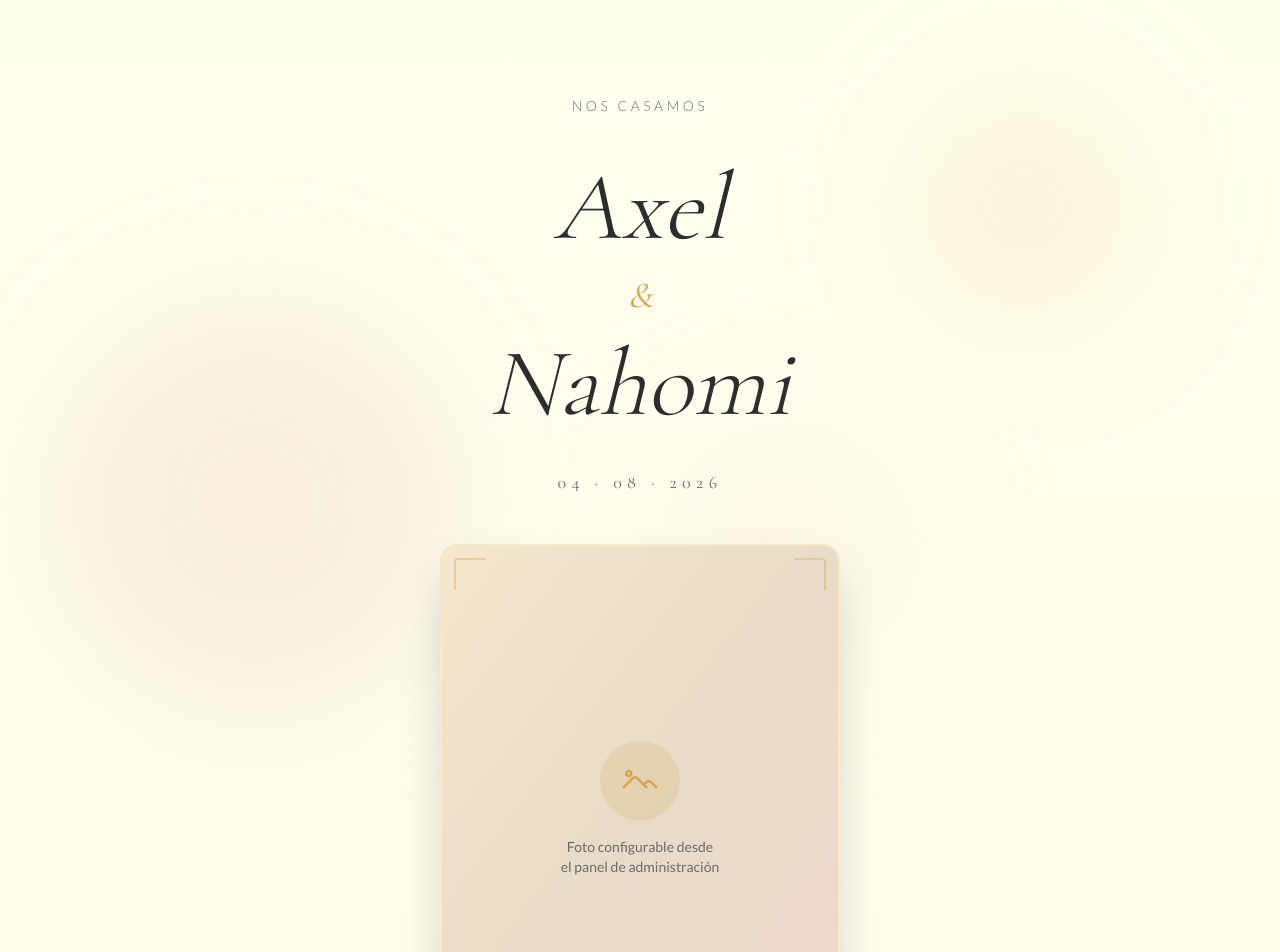
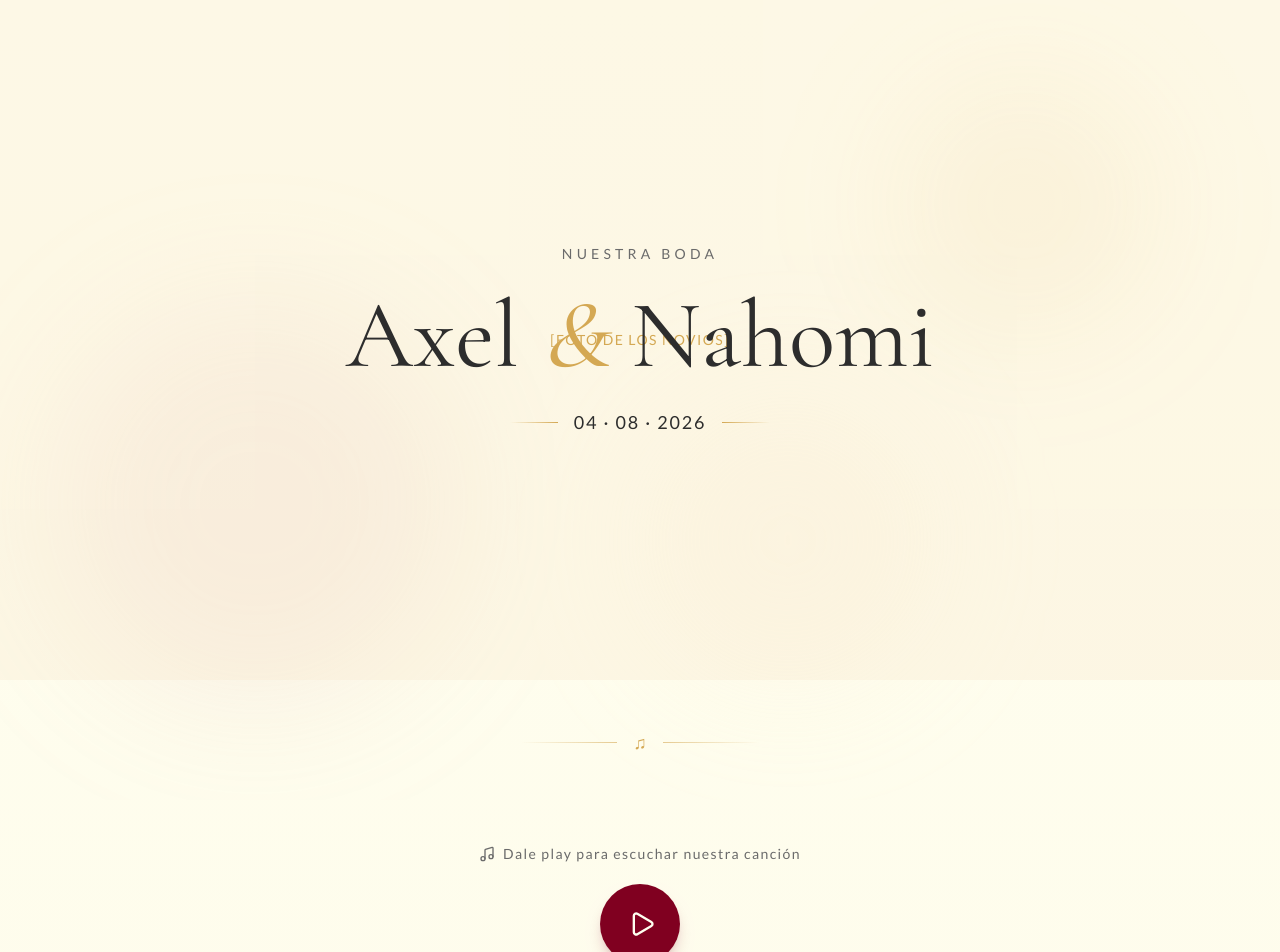
Before and after one commit to AxelLangle/invitacion-boda, a Next.js app: page /invitacion in a window 1280 px wide. Shown: the top 952 px of the page. Built offline with nearby package versions, Linux system fonts and the light colour scheme.

Commit message:
Actualizar src/components/invitation/HeroSection.tsx con integración de base de datos Supabase

```diff
--- a/src/components/invitation/HeroSection.tsx
+++ b/src/components/invitation/HeroSection.tsx
@@ -1,140 +1,84 @@
 "use client";
 
-import { motion } from "motion/react";
 import { useEffect, useState } from "react";
+import { motion, useScroll, useTransform } from "motion/react";
 import { getAdminSettings } from "@/lib/supabase";
 
 export default function HeroSection() {
-  const [photoUrl, setPhotoUrl] = useState("");
+  const { scrollY } = useScroll();
+  const y = useTransform(scrollY, [0, 500], [0, 150]);
+  const opacity = useTransform(scrollY, [0, 300], [1, 0]);
+
+  const [photoUrl, setPhotoUrl] = useState<string | null>(null);
 
   useEffect(() => {
-    const settings = getAdminSettings();
-    if (settings.heroPhotoUrl) {
-      setPhotoUrl(settings.heroPhotoUrl);
+    async function load() {
+      const settings = await getAdminSettings();
+      setPhotoUrl(settings.heroPhotoUrl || null);
     }
+    load();
   }, []);
 
   return (
-    <section className="relative py-16 md:py-24 flex flex-col items-center overflow-hidden">
-      {/* Decorative top element */}
+    <section className="relative h-[85vh] flex items-center justify-center overflow-hidden">
+      {photoUrl ? (
         <motion.div
-        className="text-center mb-8"
-        initial={{ opacity: 0, y: -20 }}
-        animate={{ opacity: 1, y: 0 }}
-        transition={{ delay: 0.2, duration: 0.8 }}
+          className="absolute inset-0 z-0"
+          style={{ y, opacity }}
+          initial={{ scale: 1.1 }}
+          animate={{ scale: 1 }}
+          transition={{ duration: 1.5, ease: "easeOut" }}
+        >
+          <div
+            className="absolute inset-0 bg-cover bg-center"
+            style={{ backgroundImage: `url(${photoUrl})` }}
+          />
+          <div className="absolute inset-0 bg-gradient-to-t from-[#FFFFF0] via-[#FFFFF0]/50 to-transparent" />
+        </motion.div>
+      ) : (
+        <motion.div
+          className="absolute inset-0 z-0 bg-[#F7E7CE]/30 flex items-center justify-center"
+          style={{ y, opacity }}
         >
           <p
-          className="text-[#6B6B6B] text-sm tracking-[0.25em] uppercase font-light"
+            className="text-[#D4A853] text-sm tracking-widest uppercase"
             style={{ fontFamily: "Lato, sans-serif" }}
           >
-          Nos casamos
+            [Foto de los Novios]
           </p>
         </motion.div>
+      )}
 
-      {/* Names */}
       <motion.div
-        className="text-center mb-6"
-        initial={{ opacity: 0, scale: 0.9 }}
-        animate={{ opacity: 1, scale: 1 }}
-        transition={{ delay: 0.4, type: "spring", stiffness: 100, damping: 20 }}
+        className="relative z-10 text-center px-4"
+        initial={{ opacity: 0, y: 50 }}
+        animate={{ opacity: 1, y: 0 }}
+        transition={{ duration: 1, delay: 0.5, ease: "easeOut" }}
       >
+        <p
+          className="text-[#6B6B6B] tracking-[0.3em] uppercase text-xs md:text-sm mb-6"
+          style={{ fontFamily: "Lato, sans-serif" }}
+        >
+          Nuestra Boda
+        </p>
         <h1
-          className="text-5xl md:text-7xl lg:text-8xl text-[#2D2D2D] leading-tight"
+          className="text-5xl md:text-7xl lg:text-8xl text-[#2D2D2D] mb-4"
           style={{
             fontFamily: '"Cormorant Garamond", serif',
-            fontWeight: 300,
-            fontStyle: "italic",
+            fontWeight: 400,
           }}
         >
-          Axel
+          Axel <span className="text-[#D4A853] italic">&</span> Nahomi
         </h1>
-        <motion.span
-          className="text-[#D4A853] text-3xl md:text-4xl block my-2"
-          style={{ fontFamily: '"Cormorant Garamond", serif', fontStyle: "italic" }}
-          initial={{ opacity: 0, scale: 0 }}
-          animate={{ opacity: 1, scale: 1 }}
-          transition={{ delay: 0.7, type: "spring", stiffness: 200 }}
-        >
-          &
-        </motion.span>
-        <h1
-          className="text-5xl md:text-7xl lg:text-8xl text-[#2D2D2D] leading-tight"
-          style={{
-            fontFamily: '"Cormorant Garamond", serif',
-            fontWeight: 300,
-            fontStyle: "italic",
-          }}
-        >
-          Nahomi
-        </h1>
-      </motion.div>
-
-      {/* Date */}
-      <motion.p
-        className="text-[#6B6B6B] text-base md:text-lg tracking-[0.3em] mb-12"
-        style={{ fontFamily: '"Cormorant Garamond", serif' }}
-        initial={{ opacity: 0 }}
-        animate={{ opacity: 1 }}
-        transition={{ delay: 0.9, duration: 0.8 }}
+        <div className="flex items-center justify-center gap-4 mt-6">
+          <div className="h-px w-12 bg-gradient-to-r from-transparent to-[#D4A853]" />
+          <p
+            className="text-[#2D2D2D] tracking-widest text-lg"
+            style={{ fontFamily: "Lato, sans-serif" }}
           >
             04 · 08 · 2026
-      </motion.p>
-
-      {/* Photo emerging from envelope animation */}
-      <motion.div
-        className="relative w-[280px] h-[380px] md:w-[350px] md:h-[470px] lg:w-[400px] lg:h-[530px]"
-        initial={{ y: 150, opacity: 0, scale: 0.85 }}
-        animate={{ y: 0, opacity: 1, scale: 1 }}
-        transition={{
-          delay: 0.5,
-          type: "spring",
-          stiffness: 80,
-          damping: 18,
-          mass: 1.2,
-        }}
-      >
-        {/* Photo frame */}
-        <div className="w-full h-full rounded-2xl overflow-hidden shadow-2xl border-2 border-[#D4A853]/20 relative">
-          {photoUrl ? (
-            <img
-              src={photoUrl}
-              alt="Axel & Nahomi"
-              className="w-full h-full object-cover"
-            />
-          ) : (
-            /* Decorative placeholder */
-            <div className="w-full h-full bg-gradient-to-br from-[#F7E7CE] via-[#E8DCC8] to-[#D4A0A0]/40 flex flex-col items-center justify-center p-8">
-              <div className="w-20 h-20 rounded-full bg-[#D4A853]/20 flex items-center justify-center mb-4">
-                <svg
-                  className="w-10 h-10 text-[#D4A853]"
-                  fill="none"
-                  viewBox="0 0 24 24"
-                  stroke="currentColor"
-                  strokeWidth={1.5}
-                >
-                  <path
-                    strokeLinecap="round"
-                    strokeLinejoin="round"
-                    d="M2.25 15.75l5.159-5.159a2.25 2.25 0 013.182 0l5.159 5.159m-1.5-1.5l1.409-1.409a2.25 2.25 0 013.182 0l2.909 2.909M6.75 7.5a1.5 1.5 0 11-3 0 1.5 1.5 0 013 0z"
-                  />
-                </svg>
-              </div>
-              <p
-                className="text-[#6B6B6B] text-center text-sm"
-                style={{ fontFamily: "Lato, sans-serif" }}
-              >
-                Foto configurable desde
-                <br />
-                el panel de administración
           </p>
-            </div>
-          )}
-
-          {/* Decorative corner accents */}
-          <div className="absolute top-3 left-3 w-8 h-8 border-t-2 border-l-2 border-[#D4A853]/40 rounded-tl" />
-          <div className="absolute top-3 right-3 w-8 h-8 border-t-2 border-r-2 border-[#D4A853]/40 rounded-tr" />
-          <div className="absolute bottom-3 left-3 w-8 h-8 border-b-2 border-l-2 border-[#D4A853]/40 rounded-bl" />
-          <div className="absolute bottom-3 right-3 w-8 h-8 border-b-2 border-r-2 border-[#D4A853]/40 rounded-br" />
+          <div className="h-px w-12 bg-gradient-to-l from-transparent to-[#D4A853]" />
         </div>
       </motion.div>
     </section>
```
Lines whose indentation alone changed are shown as unchanged.
